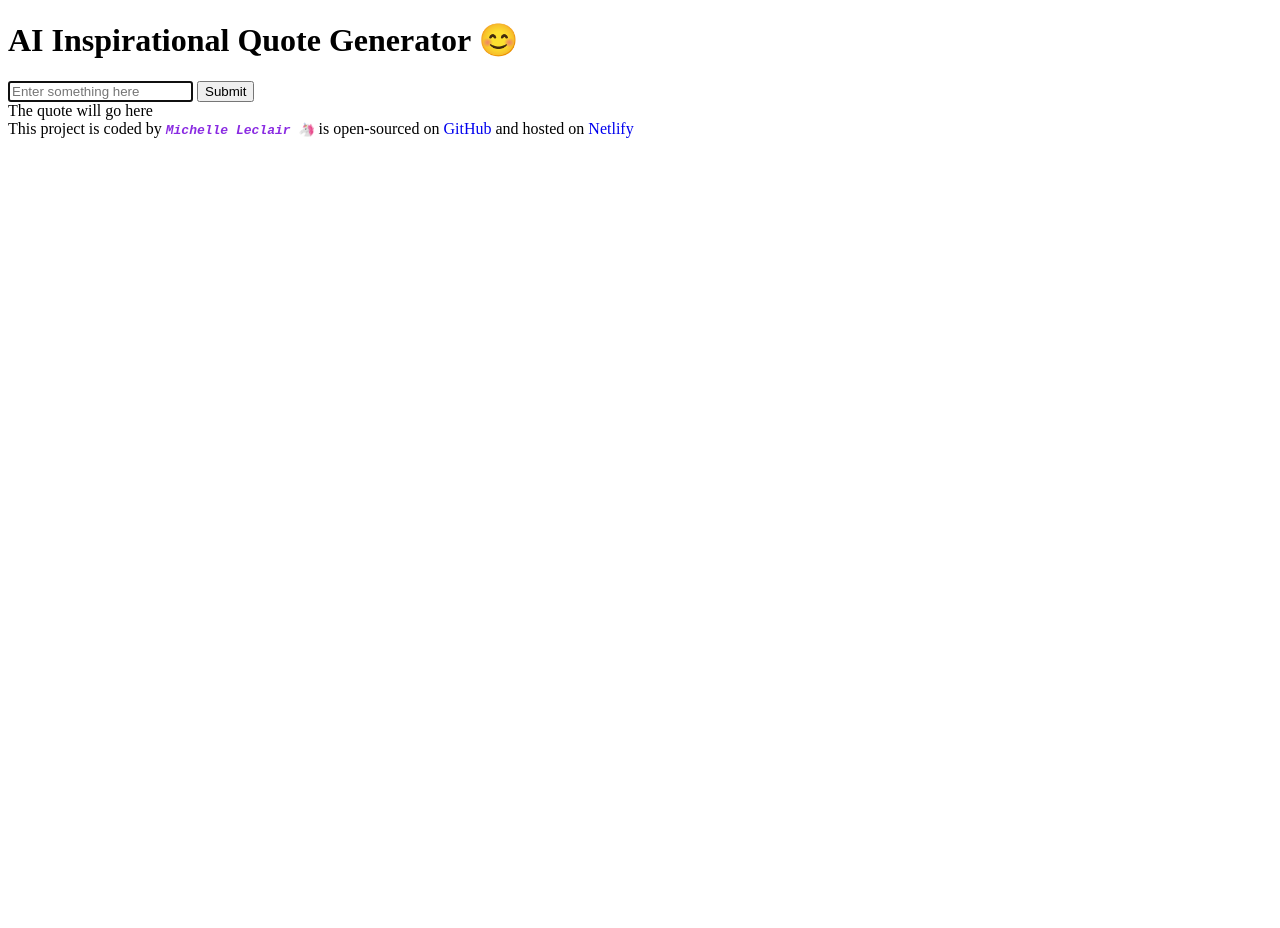
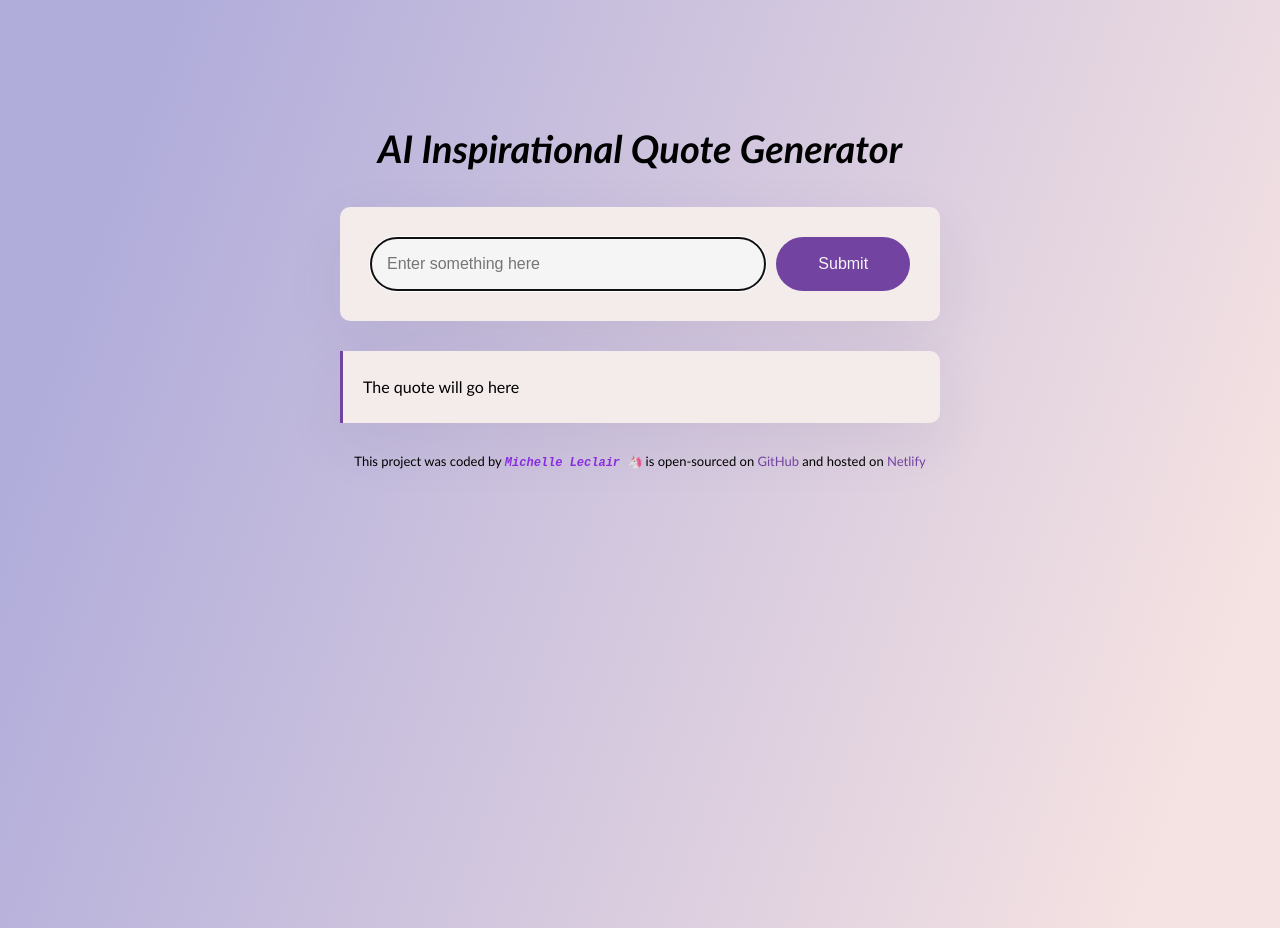
Before and after one commit to techgal14/inspirational-quote-generator, a plain HTML site: page index.html in a window 1280 px wide. Before the commit the page ends 800 px from the top, so only its background shows below. Drawn offline with Linux system fonts and the light colour scheme.

Commit message:
style CSS
- background, forms, fonts

```diff
--- a/index.html
+++ b/index.html
@@ -7,8 +7,9 @@
     <title>Inspiration Generator</title>
   </head>
   <body>
+    <div class="container">
       <header>
-      <h1>AI Inspirational Quote Generator 😊</h1>
+        <h1>AI Inspirational Quote Generator</h1>
       </header>
       <main>
         <form>
@@ -18,13 +19,14 @@
             autofocus
             autocomplete="off"
             required
+            class="submission"
           />
-        <input type="submit" />
+          <input type="submit" class="submit-button" />
         </form>
-      <div>The quote will go here</div>
+        <div class="quote">The quote will go here</div>
       </main>
       <footer>
-      This project is coded by
+        This project was coded by
         <a href="https://github.com/" target="_blank"
           ><span class="coder">Michelle Leclair 🦄</span></a
         >
@@ -41,6 +43,7 @@
           >Netlify</a
         >
       </footer>
+    </div>
 
     <script src="src/interact.js"></script>
   </body>
--- a/src/style.css
+++ b/src/style.css
@@ -1,10 +1,88 @@
 a {
   text-decoration: none;
+  color: #7243a0;
+}
+
+body {
+  background: linear-gradient(
+    109.6deg,
+    rgb(177, 173, 219) 11.2%,
+    rgb(245, 226, 226) 91.1%
+  );
+  font-family: "Trebuchet MS", "Lucida Sans Unicode", "Lucida Grande",
+    "Lucida Sans", Arial, sans-serif;
+  height: 100vh;
+}
+
+header {
+  margin-bottom: 30px;
+}
+
+h1 {
+  font-weight: bold;
+  font-size: 38px;
+  font-style: italic;
+  line-height: 57px;
+  text-align: center;
+}
+
+form {
+  background-color: #f4ebeb;
+  border-radius: 10px;
+  box-shadow: 0px 20px 60px rgba(65, 50, 100, 0.08);
+  display: flex;
+  margin-bottom: 30px;
+  padding: 30px;
+}
+
+footer {
+  font-size: 13px;
+  margin-top: 30px;
+  text-align: center;
+}
+
+.container {
+  margin: 120px auto;
+  max-width: 600px;
+}
+
+.submission {
+  background-color: whitesmoke;
+  border: 1px solid gray;
+  border-radius: 50px;
+  font-size: 16px;
+  line-height: 20px;
+  padding: 16px;
+  width: 80%;
+  color: gray;
+}
+
+.submit-button {
+  background-color: #7243a0;
+  border: none;
+  border-radius: 50px;
+  color: whitesmoke;
+  font-size: 16px;
+  margin-left: 10px;
+  padding: 14px 24px;
+  width: 150px;
+}
+
+.quote {
+  background-color: #f4ebeb;
+  border-left: 3px solid #7243a0;
+  border-radius: 0 10px 10px 0;
+  box-shadow: 0px 20px 60px rgba(65, 50, 100, 0.08);
+  font-size: 16px;
+  font-weight: 400;
+  line-height: 32px;
+  padding: 20px;
 }
 
 .coder {
   color: blueviolet;
   font-family: monospace;
+  font-size: 12px;
   font-style: italic;
   font-weight: bold;
 }
```
Lines whose indentation alone changed are shown as unchanged.
